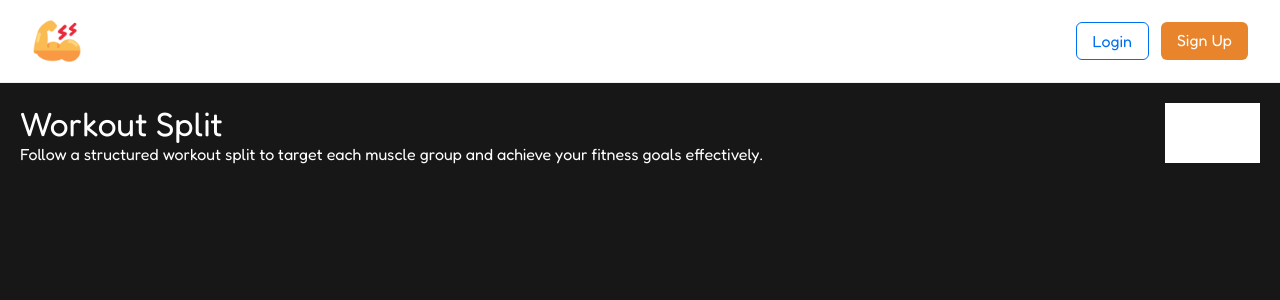
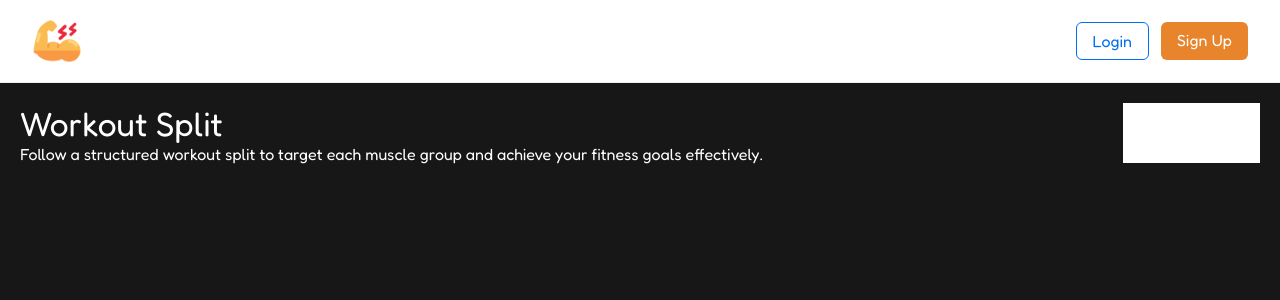
Before and after one commit to naveensinghp/gym-web, a Next.js app: page /workout-split in a window 1280 px wide. Shown: the top 300 px of the page. Built offline with nearby package versions, Linux system fonts and the light colour scheme.

Commit message:
no message

```diff
--- a/src/app/workout-split/page.js
+++ b/src/app/workout-split/page.js
@@ -19,7 +19,7 @@ export default function WorkoutSplit() {
                 </LeftSection>
                 <RightSection>
                   <Rwrapper>
-                    Naveen
+                    Weekly Focus
                   </Rwrapper>
                 </RightSection>
             </Wrapper>
```
